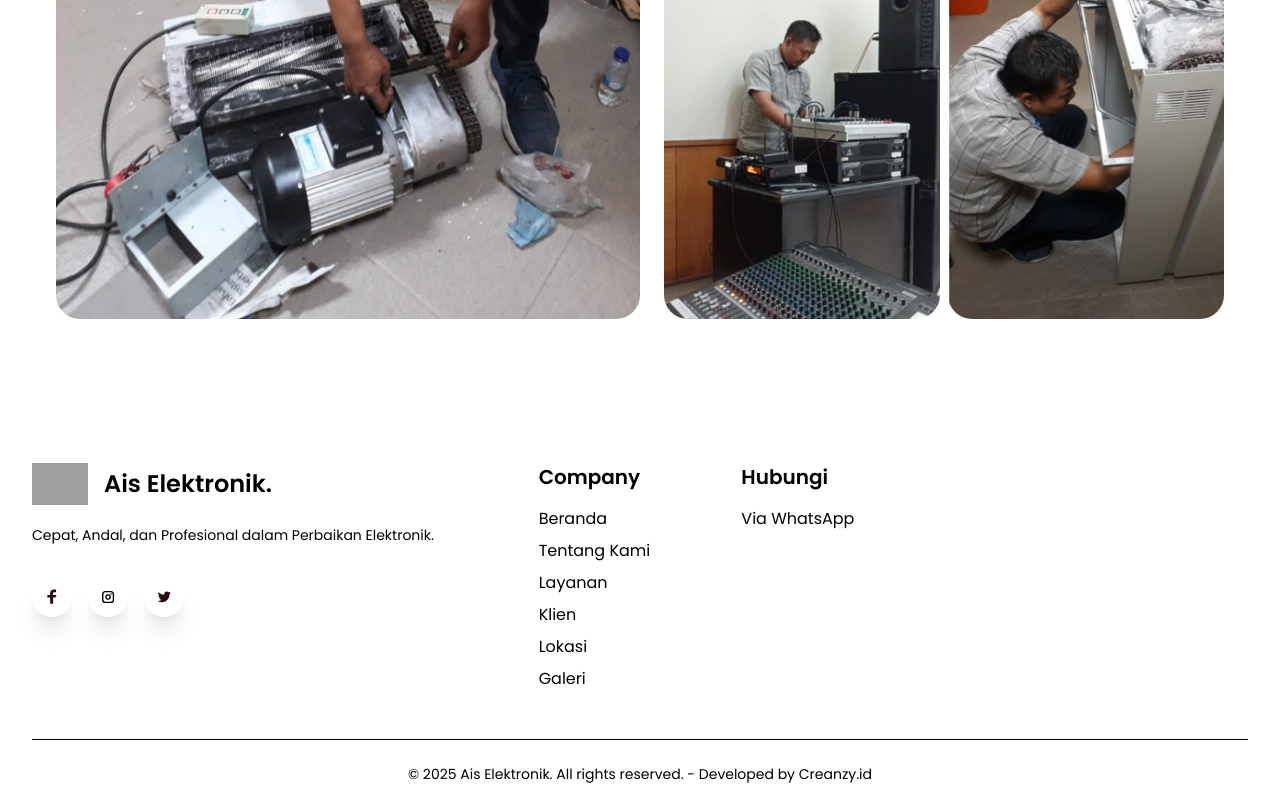
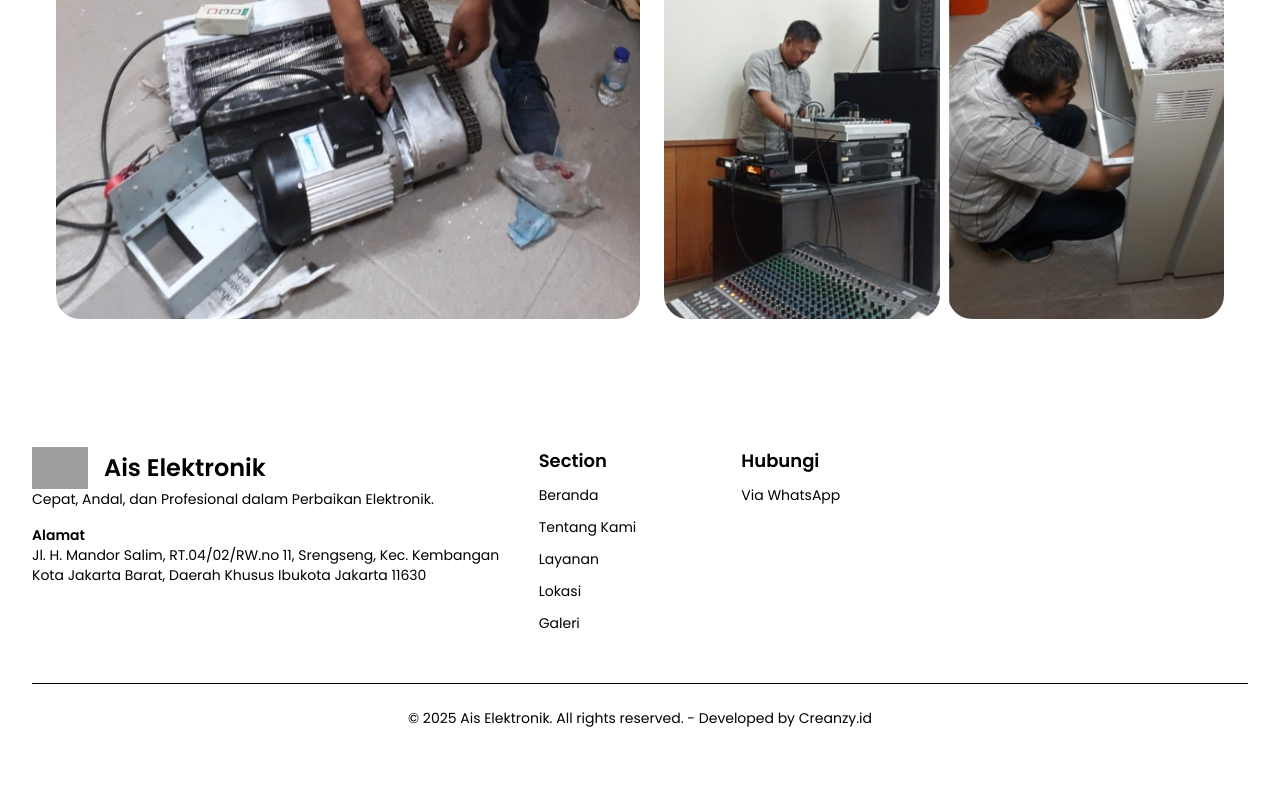
Before and after one commit to salmanalfarisi29/web-company-profile-aiz-elektronik, a Next.js app in the folder ais-elektronik-landing-page/: page / in a window 1280 px wide. Shown: the part 4749-5549 px from the top of the page. After the commit the page ends 5525 px from the top, so only its background shows below. Built offline with nearby package versions, Linux system fonts and the light colour scheme; grey boxes are pictures that could not be loaded.

Commit message:
FEAT : MAYBE THIS IS THE LAST COMMIT IN THIS PROJECT?

```diff
--- a/ais-elektronik-landing-page/app/components/Footer/Footer.tsx
+++ b/ais-elektronik-landing-page/app/components/Footer/Footer.tsx
@@ -1,29 +1,11 @@
 import Link from "next/link";
 import Image from "next/image";
-
-const socialLinks = [
-  {
-    imgSrc: "/images/Footer/facebook.svg",
-    link: "https://facebook.com",
-    width: 10,
-  },
-  {
-    imgSrc: "/images/Footer/insta.svg",
-    link: "https://instagram.com",
-    width: 14,
-  },
-  {
-    imgSrc: "/images/Footer/twitter.svg",
-    link: "https://twitter.com",
-    width: 14,
-  },
-];
 
 const companyLinks = [
   { name: "Beranda", href: "#home-section" },
   { name: "Tentang Kami", href: "#cook-section" },
   { name: "Layanan", href: "#about-section" },
-  { name: "Klien", href: "#client-section" },
+  // { name: "Klien", href: "#client-section" },
   { name: "Lokasi", href: "#location-section" },
   { name: "Galeri", href: "#gallery-section" },
 ];
@@ -34,37 +16,40 @@ const whatsappMessage =
 
 const Footer = () => {
   return (
-    <footer className="mx-auto max-w-2xl pt-16 px-4 sm:px-6 lg:max-w-7xl lg:px-8">
+    <footer className="bg-gray-100 py-12">
+      <div className="mx-auto max-w-7xl px-4 sm:px-6 lg:px-8">
         <div className="grid grid-cols-1 gap-y-10 sm:grid-cols-6 lg:grid-cols-12">
-        {/* COLUMN-1 */}
+          {/* COLUMN-1: Logo, Deskripsi, dan Alamat */}
           <div className="sm:col-span-6 lg:col-span-5">
             <div className="flex items-center">
               <Image src="/images/Logo/Logo.svg" alt="logo" width={56} height={56} />
               <Link href="/" className="text-2xl font-semibold text-black ml-4">
-              Ais Elektronik.
+                Ais Elektronik
               </Link>
             </div>
-          <p className="text-gray-600 text-sm mt-5 mb-8">
+            <p className="text-gray-600 text-sm">
               Cepat, Andal, dan Profesional dalam Perbaikan Elektronik.
             </p>
-          <div className="flex gap-4">
-            {socialLinks.map((item, index) => (
-              <a href={item.link} key={index} target="_blank" rel="noopener noreferrer">
-                <div className="bg-white h-10 w-10 shadow-xl rounded-full flex items-center justify-center hover:bg-[#1B71A1] transition duration-300">
-                  <Image src={item.imgSrc} alt={item.imgSrc} width={item.width} height={10} />
-                </div>
-              </a>
-            ))}
-          </div>
+            <p className="text-black-600 text-sm mt-4 font-semibold">
+              Alamat
+            </p>
+            <p className="text-gray-600 text-sm">
+              Jl. H. Mandor Salim, RT.04/02/RW.no 11, Srengseng, Kec. Kembangan
+              <br/>
+              Kota Jakarta Barat, Daerah Khusus Ibukota Jakarta 11630
+            </p>
           </div>
 
-        {/* COLUMN-2 */}
+          {/* COLUMN-2: Company Links */}
           <div className="sm:col-span-2">
-          <h4 className="text-black text-xl font-semibold mb-4">Company</h4>
+            <h4 className="text-black text-lg font-semibold mb-2">Section</h4>
             <ul className="space-y-2">
               {companyLinks.map((item, index) => (
                 <li key={index}>
-                <Link href={item.href} className="text-gray-600 text-base hover:text-black transition">
+                  <Link
+                    href={item.href}
+                    className="text-gray-600 text-sm hover:text-black transition"
+                  >
                     {item.name}
                   </Link>
                 </li>
@@ -72,9 +57,9 @@ const Footer = () => {
             </ul>
           </div>
 
-        {/* COLUMN-3 */}
+          {/* COLUMN-3: Kontak */}
           <div className="sm:col-span-2">
-          <h4 className="text-black text-xl font-semibold mb-4">Hubungi</h4>
+            <h4 className="text-black text-lg font-semibold mb-2">Hubungi</h4>
             <ul className="space-y-2">
               <li>
                 <a
@@ -83,7 +68,7 @@ const Footer = () => {
                   )}`}
                   target="_blank"
                   rel="noopener noreferrer"
-                className="text-gray-600 text-base hover:text-black transition"
+                  className="text-gray-600 text-sm hover:text-black transition"
                 >
                   Via WhatsApp
                 </a>
@@ -93,10 +78,11 @@ const Footer = () => {
         </div>
 
         {/* COPYRIGHT */}
-      <div className="mt-12 mb-4 border-t border-gray-200 pt-6">
-        <p className="text-center text-sm text-gray-500">
+        <div className="mt-12 border-t border-gray-300 pt-6 text-center">
+          <p className="text-sm text-gray-500">
             © {new Date().getFullYear()} Ais Elektronik. All rights reserved. - Developed by Creanzy.id
           </p>
+        </div>
       </div>
     </footer>
   );
--- a/ais-elektronik-landing-page/app/components/Navbar/index.tsx
+++ b/ais-elektronik-landing-page/app/components/Navbar/index.tsx
@@ -49,7 +49,7 @@ const Navbar = () => {
   return (
     <Disclosure as="nav" className="navbar sticky top-0 z-50 bg-white shadow-md">
       <div className="mx-auto max-w-7xl px-4 sm:px-6 lg:px-8">
-        <div className="flex justify-between items-center h-20">
+        <div className="flex justify-between items-center h-16 lg:h-20">
           {/* Logo */}
           <div className="flex-shrink-0 flex items-center">
             <Link href="/">
```
Lines whose indentation alone changed are shown as unchanged.
